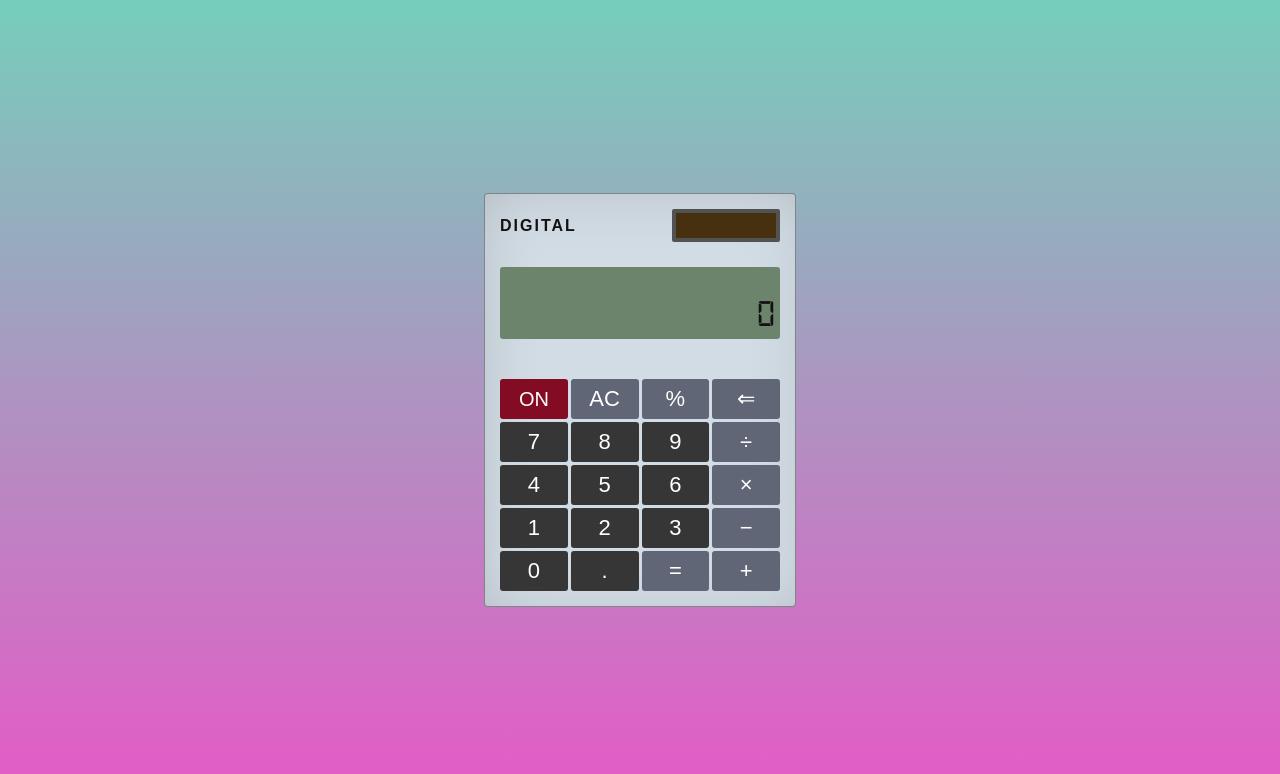
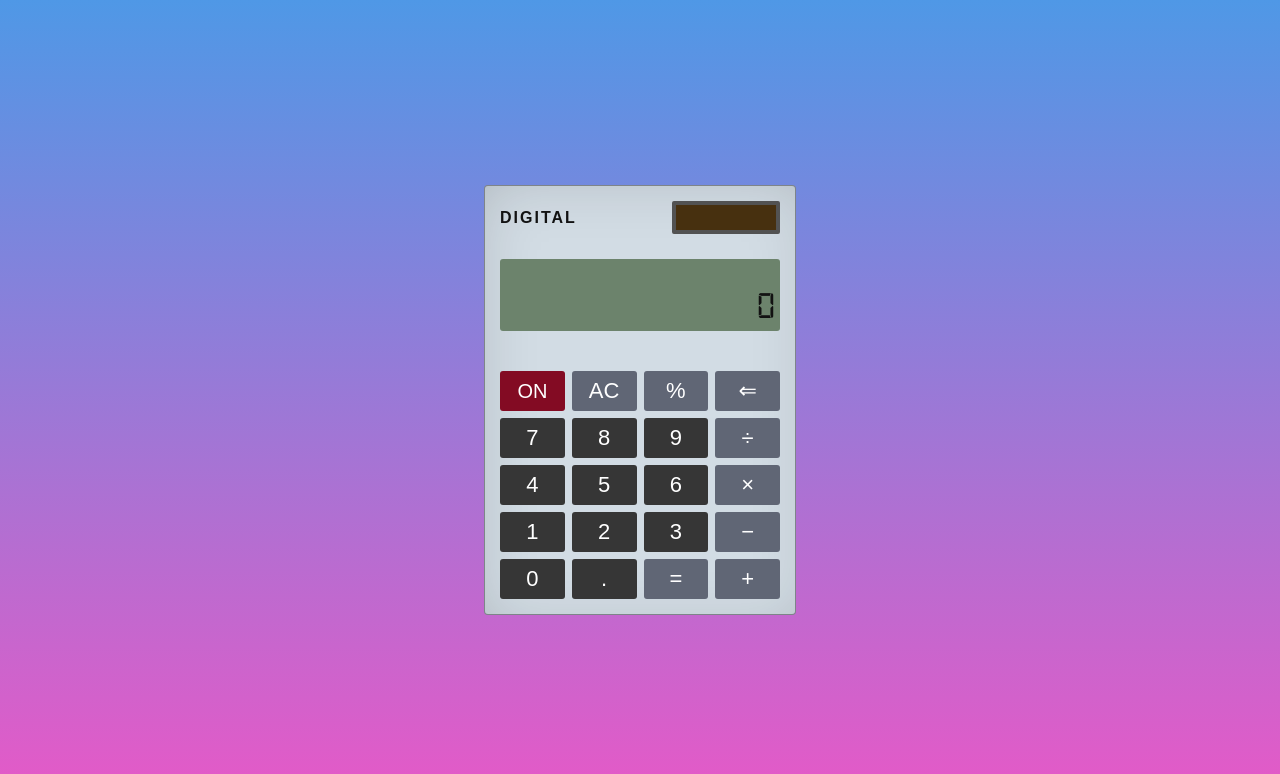
Before and after one commit to Jumpinlord/calculator, a plain HTML site: page index.html in a window 1280 px wide. Both pictures are taken after a click on the button "ON". Drawn offline with Linux system fonts and the light colour scheme; a web font is replaced by a local one.

Commit message:
minor css and js improvements

```diff
--- a/css/style.css
+++ b/css/style.css
@@ -103,7 +103,7 @@ body {
   display: grid;
   grid-template-columns: repeat(4, 1fr);
   grid-template-rows: repeat(5, 1fr);
-  gap: 3px;
+  gap: 7px;
   min-height: 200px;
 }
 
@@ -115,6 +115,7 @@ body {
   color: var(--light-clr);
   border: none;
   border-radius: 3px;
+  cursor: pointer;
 }
 
 .calc__btn_grey {
@@ -126,18 +127,27 @@ body {
   background-color: var(--btn-red-clr);
 }
 
-.calc__btn:hover,
+.calc__btn:focus {
+  outline: none;
+}
+
 .calc__btn:focus-visible {
   filter: brightness(135%);
-  outline: none;
 }
+
+@media (hover: hover) {
+  .calc__btn:hover {
+    filter: brightness(135%);
+  }
+}
+
 .calc__btn:active {
   filter: brightness(60%);
 }
 
 @media (prefers-color-scheme: light) {
 	body {
-		background: linear-gradient(#76cebb, #e659c7);
+		background: linear-gradient(#4f98e6, #e659c7);
 	}
 }
 
--- a/js/app.js
+++ b/js/app.js
@@ -23,6 +23,9 @@ function init() {
   }
 
   function keyPressHandler({key}) {
+    if (key === ' ') {
+      return;
+  }
     const data = key;
     operation(data);
     renderTotal(tempNum);
```
